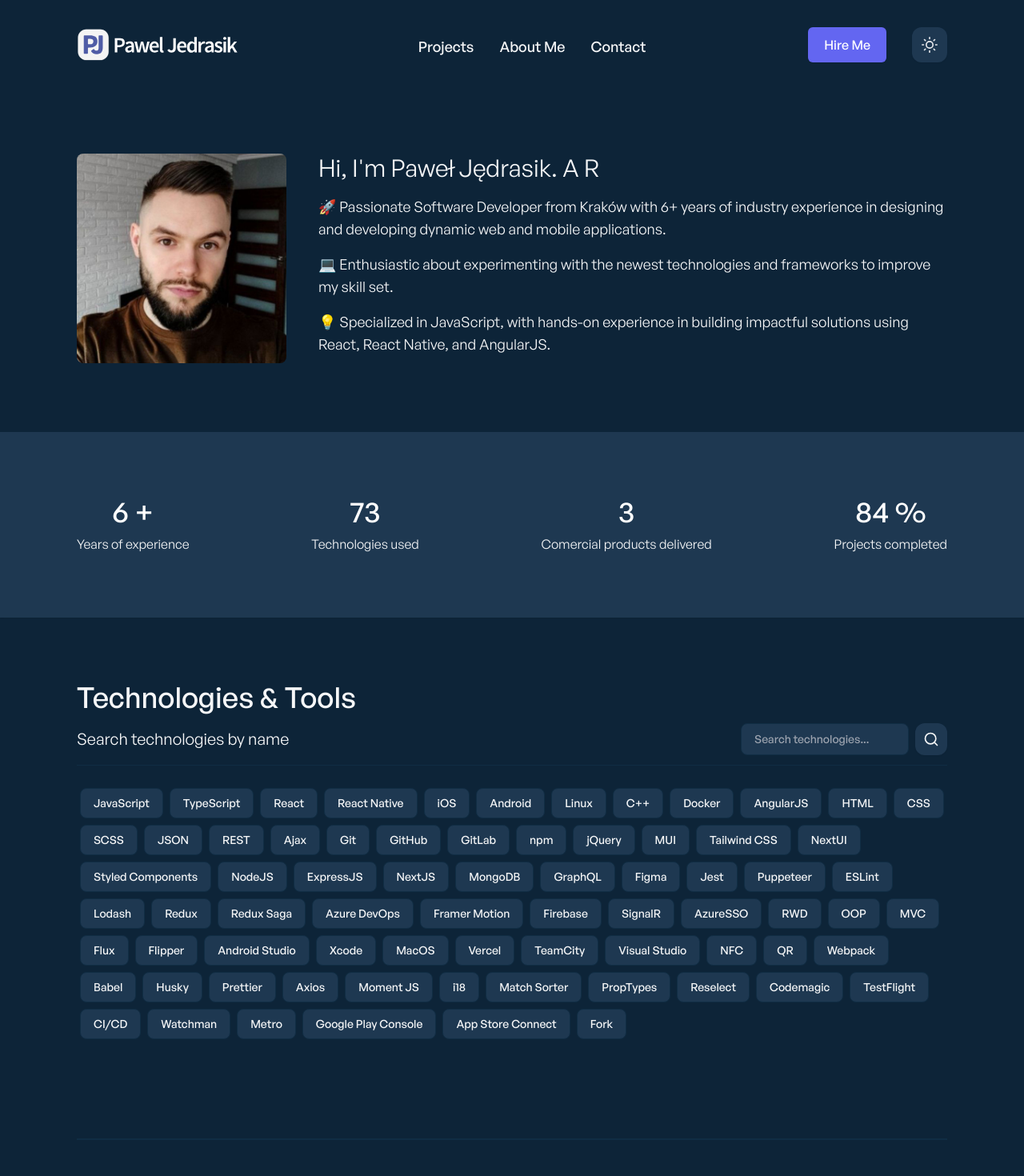
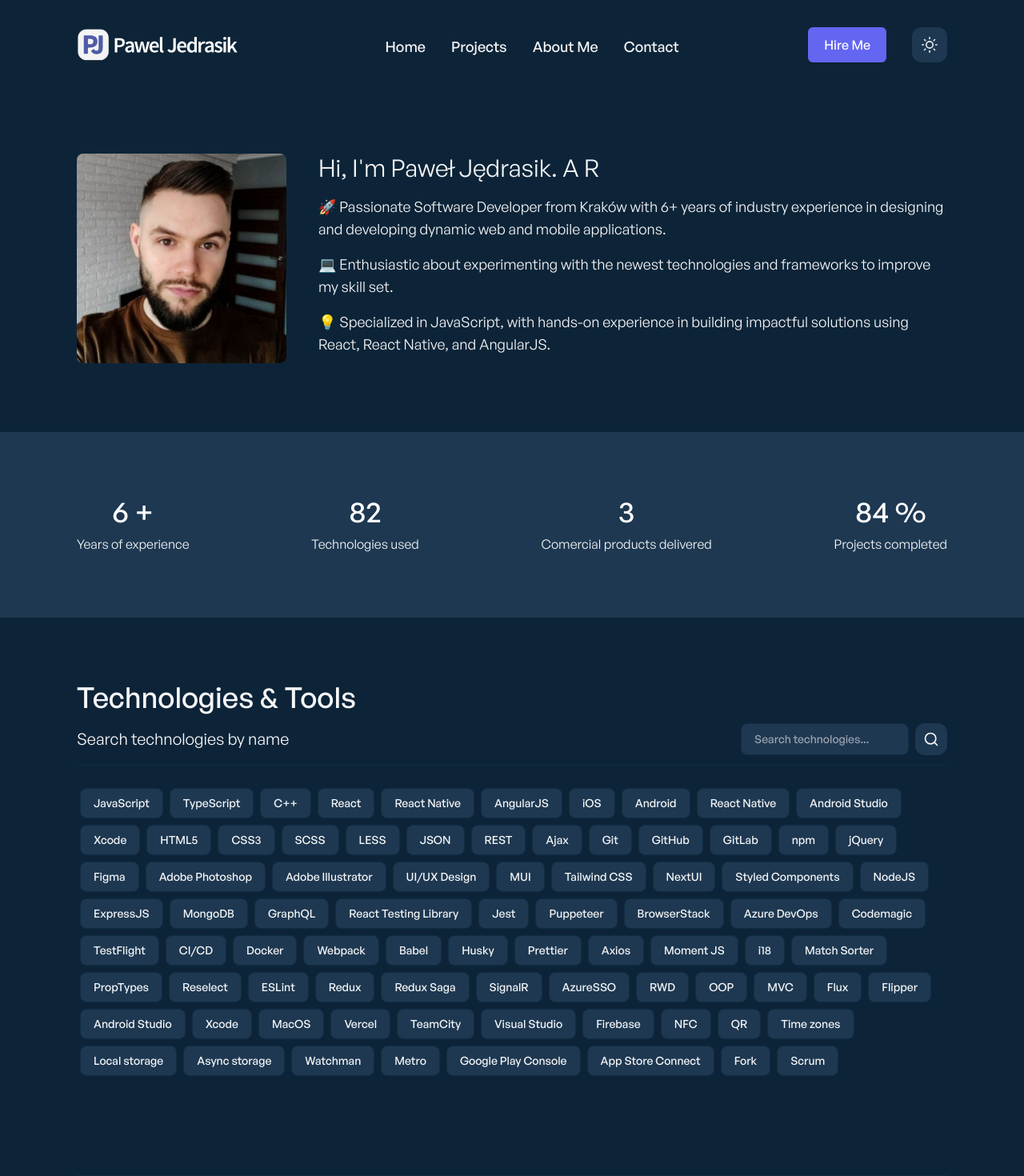
Before and after one commit to L3VU5/portfolio-paweljedrasik, a Next.js app: page /about in a window 1280 px wide. Shown: the top 1470 px of the page at 80% size. Built offline with nearby package versions, Linux system fonts and the light colour scheme.

Commit message:
resume updated, rwd fixes, technologies added

```diff
--- a/components/shared/AppBanner.jsx
+++ b/components/shared/AppBanner.jsx
@@ -37,7 +37,7 @@ const AppBanner = () => {
 						duration: 0.9,
 						delay: 0.2,
 					}}
-					className="text-center sm:text-left mt-4"
+					className="mt-4 text-center h-auto sm:text-left md:h-16 xl:h-24"
 				>
 					<TypeAnimation
 						preRenderFirstString
@@ -70,7 +70,7 @@ const AppBanner = () => {
 					<a
 						download="resumePJ.pdf"
 						href="/files/resumePJ.pdf"
-						className="font-general-medium flex justify-center items-center w-36 sm:w-48 mt-12 mb-6 sm:mb-0 text-lg border border-indigo-200 dark:border-ternary-dark py-2.5 sm:py-3 shadow-lg rounded-lg bg-indigo-50 focus:ring-1 focus:ring-indigo-900 hover:bg-indigo-500 text-gray-500 hover:text-white duration-500"
+						className="font-general-medium flex justify-center items-center w-36 sm:w-48 mt-4 mb-6 sm:mb-0 text-lg border border-indigo-200 dark:border-ternary-dark py-2.5 sm:py-3 shadow-lg rounded-lg bg-indigo-50 focus:ring-1 focus:ring-indigo-900 hover:bg-indigo-500 text-gray-500 hover:text-white duration-500"
 						aria-label="Download Resume"
 					>
 						<FiArrowDownCircle className="mr-2 sm:mr-3 h-5 w-5 sn:w-6 sm:h-6 duration-100"></FiArrowDownCircle>
--- a/components/shared/AppHeader.jsx
+++ b/components/shared/AppHeader.jsx
@@ -43,10 +43,10 @@ const AppHeader = () => {
 				initial={{ opacity: 0 }}
 				animate={{ opacity: 1 }}
 				id="nav"
-				className="sm:container sm:mx-auto"
+				className="lg:container lg:mx-auto"
 			>
-				<div className="z-10 max-w-screen-lg xl:max-w-screen-xl block sm:flex sm:justify-between sm:items-center py-6">
-					<div className="flex justify-between items-center px-4 sm:px-0">
+				<div className="z-10 max-w-screen-lg xl:max-w-screen-xl block lg:flex lg:justify-between lg:items-center py-6">
+					<div className="flex justify-between items-center px-6 lg:px-0">
 						<div>
 							<Link href="/">
 								{activeTheme === 'dark' ? (
@@ -69,7 +69,7 @@ const AppHeader = () => {
 						<div
 							onClick={() => setTheme(activeTheme)}
 							aria-label="Theme Switcher"
-							className="block sm:hidden ml-0 bg-primary-light dark:bg-ternary-dark p-3 shadow-sm rounded-xl cursor-pointer"
+							className="block sm:ml-auto sm:mr-6 lg:hidden ml-0 bg-primary-light dark:bg-ternary-dark p-3 shadow-sm rounded-xl cursor-pointer"
 						>
 							{activeTheme === 'dark' ? (
 								<FiMoon className="text-ternary-dark hover:text-gray-400 dark:text-ternary-light dark:hover:text-primary-light text-xl" />
@@ -79,7 +79,7 @@ const AppHeader = () => {
 						</div>
 
 						{/* Small screen hamburger menu */}
-						<div className="sm:hidden">
+						<div className="lg:hidden">
 							<button
 								onClick={toggleMenu}
 								type="button"
@@ -105,35 +105,42 @@ const AppHeader = () => {
 					<div
 						className={
 							showMenu
-								? 'block m-0 sm:ml-4 mt-5 sm:mt-3 sm:flex p-5 sm:p-0 justify-center items-center shadow-lg sm:shadow-none'
+								? 'block m-0 lg:ml-4 mt-5 lg:mt-3 lg:flex p-5 lg:p-0 justify-center items-center shadow-lg lg:shadow-none'
 								: 'hidden'
 						}
 					>
 						<Link
+							href="/"
+							className="block text-left text-lg text-primary-dark dark:text-ternary-light hover:text-secondary-dark dark:hover:text-secondary-light lg:mx-4 mb-2 lg:py-2"
+							aria-label="Home"
+						>
+							Home
+						</Link>
+						<Link
 							href="/projects"
-							className="block text-left text-lg text-primary-dark dark:text-ternary-light hover:text-secondary-dark dark:hover:text-secondary-light  sm:mx-4 mb-2 sm:py-2"
+							className="block text-left text-lg text-primary-dark dark:text-ternary-light hover:text-secondary-dark dark:hover:text-secondary-light lg:mx-4 mb-2 lg:py-2 border-t-2 pt-3 lg:pt-2 lg:border-t-0 border-primary-light dark:border-secondary-dark"
 							aria-label="Projects"
 						>
 							Projects
 						</Link>
 						<Link
 							href="/about"
-							className="block text-left text-lg text-primary-dark dark:text-ternary-light hover:text-secondary-dark dark:hover:text-secondary-light  sm:mx-4 mb-2 sm:py-2 border-t-2 pt-3 sm:pt-2 sm:border-t-0 border-primary-light dark:border-secondary-dark"
+							className="block text-left text-lg text-primary-dark dark:text-ternary-light hover:text-secondary-dark dark:hover:text-secondary-light lg:mx-4 mb-2 lg:py-2 border-t-2 pt-3 lg:pt-2 lg:border-t-0 border-primary-light dark:border-secondary-dark"
 							aria-label="About Me"
 						>
 							About Me
 						</Link>
 						<Link
 							href="/contact"
-							className="block text-left text-lg text-primary-dark dark:text-ternary-light hover:text-secondary-dark dark:hover:text-secondary-light  sm:mx-4 mb-2 sm:py-2 border-t-2 pt-3 sm:pt-2 sm:border-t-0 border-primary-light dark:border-secondary-dark"
+							className="block text-left text-lg text-primary-dark dark:text-ternary-light hover:text-secondary-dark dark:hover:text-secondary-light lg:mx-4 mb-2 lg:py-2 border-t-2 pt-3 lg:pt-2 lg:border-t-0 border-primary-light dark:border-secondary-dark"
 							aria-label="Contact"
 						>
 							Contact
 						</Link>
-						<div className="border-t-2 pt-3 sm:pt-0 sm:border-t-0 border-primary-light dark:border-secondary-dark">
+						<div className="border-t-2 pt-3 lg:pt-0 lg:border-t-0 border-primary-light dark:border-secondary-dark">
 							<span
 								onClick={showHireMeModal}
-								className="font-general-medium sm:hidden block text-left text-md bg-indigo-500 hover:bg-indigo-600 text-white shadow-sm rounded-sm px-4 py-2 mt-2 duration-300 w-24"
+								className="font-general-medium lg:hidden block text-left text-md bg-indigo-500 hover:bg-indigo-600 text-white shadow-sm rounded-sm px-4 py-2 mt-2 duration-300 w-24"
 								aria-label="Hire Me Button"
 							>
 								<Button title="Hire Me" />
@@ -142,24 +149,31 @@ const AppHeader = () => {
 					</div>
 
 					{/* Header links large screen */}
-					<div className="font-general-medium hidden m-0 sm:ml-4 mt-5 sm:mt-3 sm:flex p-5 sm:p-0 justify-center items-center shadow-lg sm:shadow-none">
+					<div className="font-general-medium hidden m-0 lg:ml-4 mt-5 lg:mt-3 lg:flex p-5 lg:p-0 justify-center items-center shadow-lg lg:shadow-none">
+						<Link
+							href="/"
+							className="block text-left text-lg text-primary-dark dark:text-ternary-light hover:text-secondary-dark dark:hover:text-secondary-light  lg:mx-4 mb-2 lg:py-2"
+							aria-label="Home"
+						>
+							Home
+						</Link>
 						<Link
 							href="/projects"
-							className="block text-left text-lg text-primary-dark dark:text-ternary-light hover:text-secondary-dark dark:hover:text-secondary-light  sm:mx-4 mb-2 sm:py-2"
+							className="block text-left text-lg text-primary-dark dark:text-ternary-light hover:text-secondary-dark dark:hover:text-secondary-light  lg:mx-4 mb-2 lg:py-2"
 							aria-label="Projects"
 						>
 							Projects
 						</Link>
 						<Link
 							href="/about"
-							className="block text-left text-lg text-primary-dark dark:text-ternary-light hover:text-secondary-dark dark:hover:text-secondary-light  sm:mx-4 mb-2 sm:py-2"
+							className="block text-left text-lg text-primary-dark dark:text-ternary-light hover:text-secondary-dark dark:hover:text-secondary-light  lg:mx-4 mb-2 lg:py-2"
 							aria-label="About Me"
 						>
 							About Me
 						</Link>
 						<Link
 							href="/contact"
-							className="block text-left text-lg text-primary-dark dark:text-ternary-light hover:text-secondary-dark dark:hover:text-secondary-light  sm:mx-4 mb-2 sm:py-2"
+							className="block text-left text-lg text-primary-dark dark:text-ternary-light hover:text-secondary-dark dark:hover:text-secondary-light  lg:mx-4 mb-2 lg:py-2"
 							aria-label="Contact"
 						>
 							Contact
@@ -167,7 +181,7 @@ const AppHeader = () => {
 					</div>
 
 					{/* Header right section buttons */}
-					<div className="hidden sm:flex justify-between items-center flex-col md:flex-row">
+					<div className="hidden lg:flex justify-between items-center flex-col md:flex-row">
 						<div className="hidden md:flex">
 							<span
 								onClick={showHireMeModal}
--- a/css/main.css
+++ b/css/main.css
@@ -1465,6 +1465,9 @@ Ensure the default browser behavior of the `hidden` attribute.
   .md\:h-auto {
     height: auto;
   }
+  .md\:h-16 {
+    height: 4rem;
+  }
 }
 @media (min-width: 1024px) {
   .lg\:mt-10 {
--- a/data/technologies.js
+++ b/data/technologies.js
@@ -1,17 +1,26 @@
 export const technologiesData = [
+  // Programming Languages
   "JavaScript",
   "TypeScript",
+  "C++",
+
+  // Frontend Frameworks and Libraries
   "React",
   "React Native",
+  "AngularJS",
+
+  // Mobile Development
   "iOS",
   "Android",
-  "Linux",
-  "C++",
-  "Docker",
-  "AngularJS",
-  "HTML",
-  "CSS",
+  "React Native",
+  "Android Studio",
+  "Xcode",
+
+  // Web Technologies
+  "HTML5",
+  "CSS3",
   "SCSS",
+  "LESS",
   "JSON",
   "REST",
   "Ajax",
@@ -20,40 +29,43 @@ export const technologiesData = [
   "GitLab",
   "npm",
   "jQuery",
+
+  // Design Tools
+  "Figma",
+  "Adobe Photoshop",
+  "Adobe Illustrator",
+
+  // UI/UX and Styling
+  "UI/UX Design",
   "MUI",
   "Tailwind CSS",
   "NextUI",
   "Styled Components",
+
+  // Server-side Technologies
   "NodeJS",
   "ExpressJS",
-  "NextJS",
+
+  // Databases
   "MongoDB",
+
+  // GraphQL
   "GraphQL",
-  "Figma",
+
+  // Testing
+  "React Testing Library",
   "Jest",
   "Puppeteer",
-  "ESLint",
-  "Lodash",
-  "Redux",
-  "Redux Saga",
+  "BrowserStack",
+
+  // CI/CD
   "Azure DevOps",
-  "Framer Motion",
-  "Firebase",
-  "SignalR",
-  "AzureSSO",
-  "RWD",
-  "OOP",
-  "MVC",
-  "Flux",
-  "Flipper",
-  "Android Studio",
-  "Xcode",
-  "MacOS",
-  "Vercel",
-  "TeamCity",
-  "Visual Studio",
-  "NFC",
-  "QR",
+  "Codemagic",
+  "TestFlight",
+  "CI/CD",
+
+  // Build and Automation
+  "Docker",
   "Webpack",
   "Babel",
   "Husky",
@@ -64,12 +76,48 @@ export const technologiesData = [
   "Match Sorter",
   "PropTypes",
   "Reselect",
-  "Codemagic",
-  "TestFlight",
-  "CI/CD",
+  "ESLint",
+
+  // State Management
+  "Redux",
+  "Redux Saga",
+
+  // Real-time Communication
+  "SignalR",
+
+  // Authentication and Authorization
+  "AzureSSO",
+
+  // Responsive Web Design (RWD)
+  "RWD",
+
+  // Architectural Patterns
+  "OOP",
+  "MVC",
+  "Flux",
+
+  // Development Tools
+  "Flipper",
+  "Android Studio",
+  "Xcode",
+  "MacOS",
+  "Vercel",
+  "TeamCity",
+  "Visual Studio",
+
+  // Cloud Services
+  "Firebase",
+
+  // Miscellaneous
+  "NFC",
+  "QR",
+  "Time zones",
+  "Local storage",
+  "Async storage",
   "Watchman",
   "Metro",
   "Google Play Console",
   "App Store Connect",
   "Fork",
+  "Scrum",
 ];
```
Also changed, not shown: 1 other file (tests, documents, lock files or other folders).
